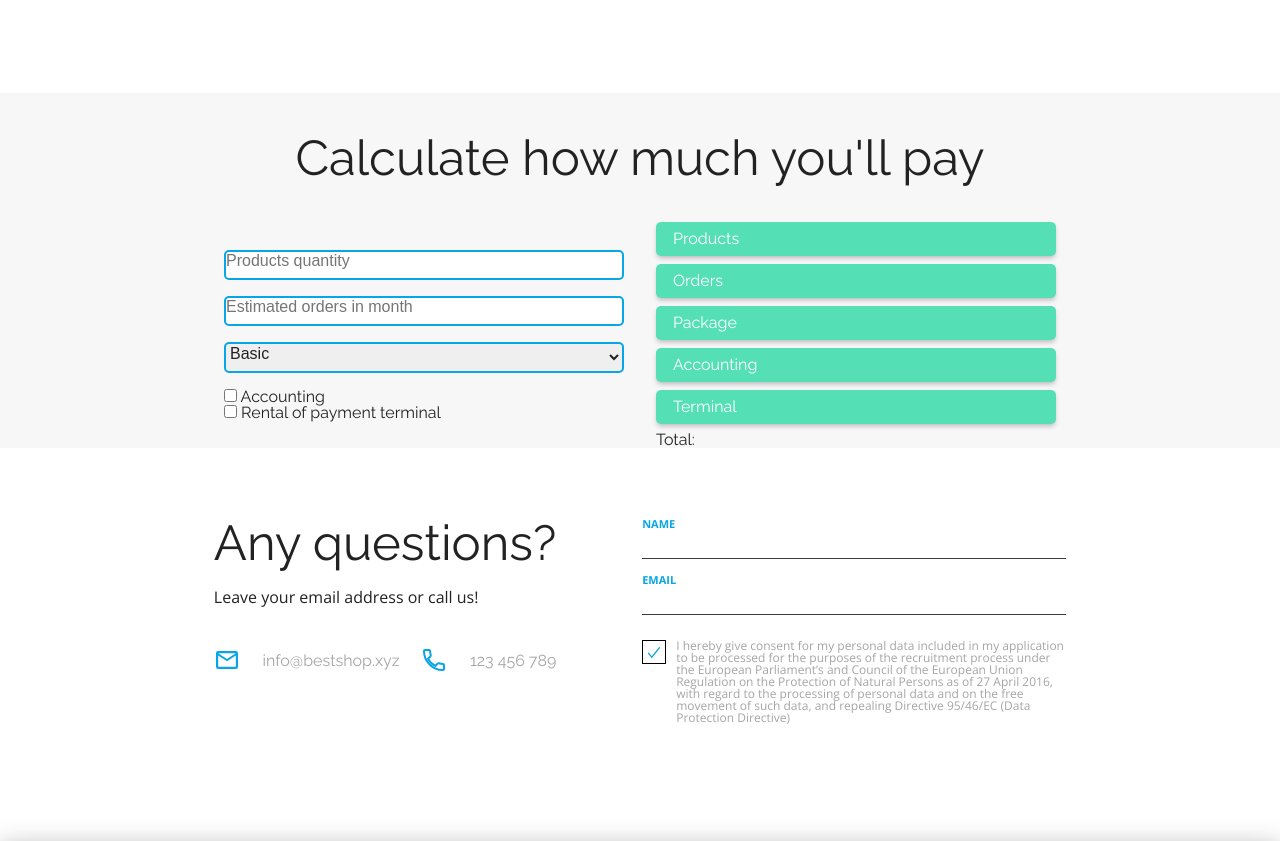
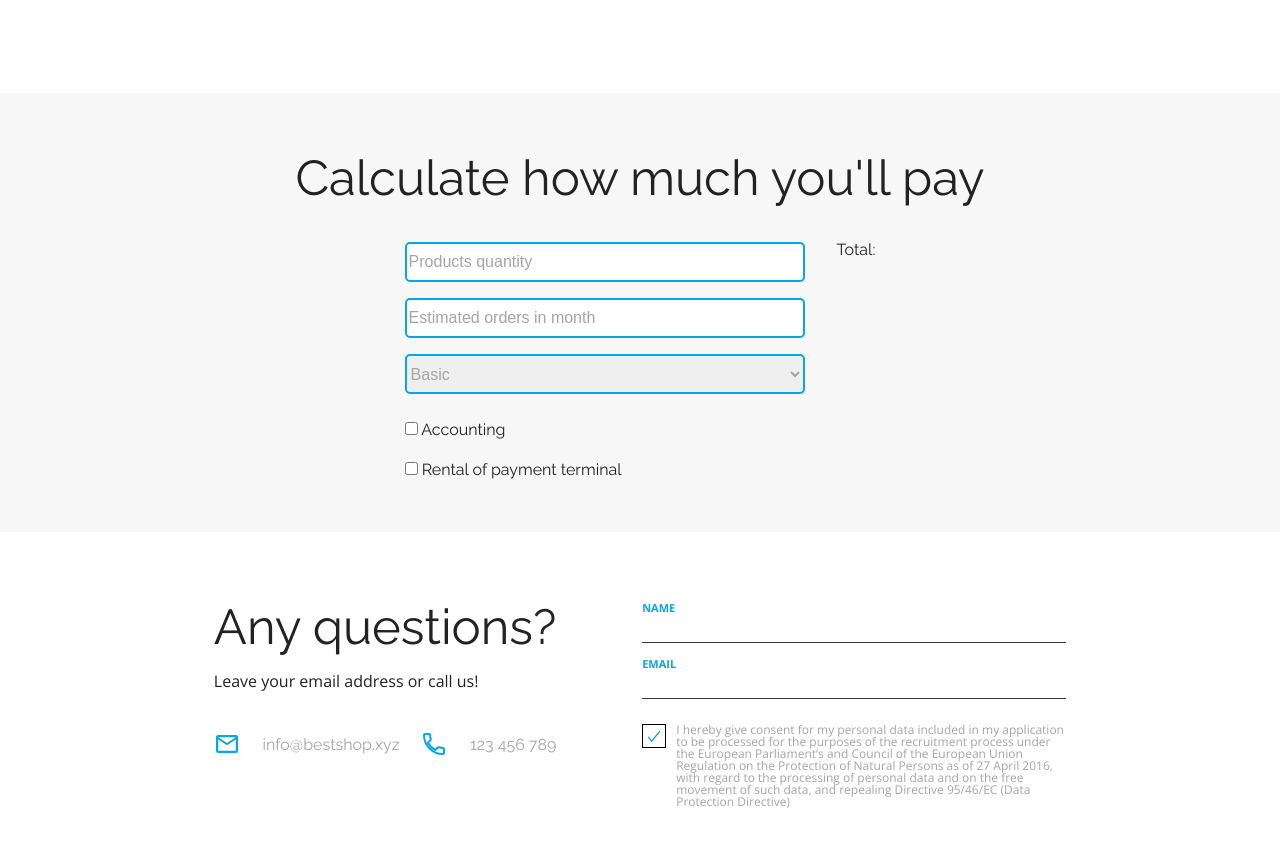
Before and after one commit to TomaszPuscian/Shop-page, a website: page index.html in a window 1280 px wide. Shown: the part 3361-4202 px from the top of the page. Drawn offline with nearby package versions, Linux system fonts and the light colour scheme.

Commit message:
finished calculator styling + added results visibility

```diff
--- a/index.html
+++ b/index.html
@@ -227,7 +227,7 @@
                     Calculate how much you'll pay
                 </h1>
                 <div class="calculator--text--container">
-                    <div>
+                    <div class="calculator--form--container">
                         <form class="calculator--form">
                             <input type="number" name="quantity" id="quantity" placeholder="Products quantity" class="calculator--form--left--input"/>
                             <input type="number" name="estimated-orders" id="estimated-orders" placeholder="Estimated orders in month" class="calculator--form--left--input"/>
@@ -247,7 +247,7 @@
                         </form>
                     </div>
                     <div class="calculator--results--container">
-                        <div class="calculator--results">
+                        <div class="calculator--results hidden">
                             <span>
                                 Products
                             </span>
@@ -255,7 +255,7 @@
                             <span id="products-price" class="calculator--price--field"></span>
                         </div>
 
-                        <div class="calculator--results">
+                        <div class="calculator--results hidden">
                             <span>
                                 Orders
                             </span>
@@ -263,7 +263,7 @@
                             <span id="orders-price" class="calculator--price--field"></span>
                         </div>
 
-                        <div class="calculator--results">
+                        <div class="calculator--results hidden">
                             <span>
                                 Package
                             </span>
@@ -271,7 +271,7 @@
                             <span id="package-price" class="calculator--price--field"></span>
                         </div>
 
-                        <div class="calculator--results">
+                        <div class="calculator--results hidden">
                             <span>
                                 Accounting
                             </span>
@@ -280,7 +280,7 @@
                             </span>
                         </div>
 
-                        <div class="calculator--results" id="terminal">
+                        <div class="calculator--results hidden" id="terminal">
                             <span>
                                 Terminal
                             </span>
--- a/js/calculator.js
+++ b/js/calculator.js
@@ -4,6 +4,7 @@ const ordersInput = document.querySelector("#estimated-orders");
 const packageInput = document.querySelector("#package");
 const accountingCheckbox = document.querySelector("#calculator-accounting-checkbox");
 const terminalCheckbox = document.querySelector("#calculator-terminal-checkbox");
+const calculatorResultsVisibility = document.querySelectorAll(".calculator--results");
 
 const productsValueCalculations = document.querySelector("#products-value-calculations");
 const productsPrice = document.querySelector("#products-price");
@@ -41,11 +42,12 @@ const sumTotalPrice = () => {
     let result = sumProducts + sumOrders + sumPackage + sumAccounting + sumTerminal;
     totalPrice.innerText = result + '$' ;
 }
-
+console.log(calculatorResultsVisibility[0]);
 // Połącz tę funkcję w jedną - "countings" albo coś
 const countPriceOfProducts = () => {
     productsInput.addEventListener("keyup", () => {
         if (Number.isInteger(parseFloat(productsInput.value)) && parseFloat(productsInput.value) > 0) {
+            calculatorResultsVisibility[0].classList.toggle("hidden")
             productsValueCalculations.innerText = `${productsInput.value} * ${productValue}$`
             productsPrice.innerText = productsInput.value * productValue + "$"
             sumProducts = 0
@@ -61,6 +63,7 @@ const countPriceOfProducts = () => {
 const countPriceOfOrders = () => {
     ordersInput.addEventListener("keyup", () => {
         if (Number.isInteger(parseFloat(productsInput.value)) && parseFloat(productsInput.value) > 0) {
+            calculatorResultsVisibility[1].classList.toggle("hidden")
             ordersValueCalculations.innerText = `${ordersInput.value} * ${orderValue}$`
             ordersPrice.innerText = ordersInput.value * orderValue + "$"
             sumOrders = 0;
--- a/scss/layout/_calculator.scss
+++ b/scss/layout/_calculator.scss
@@ -2,9 +2,13 @@
   &--container {
     @include flex-center;
     flex-direction: column;
+    padding: 20px 40px 40px 40px;
   }
   &--text--container {
     @include flex-center;
+  }
+  &--form--container {
+    min-height: 250px;
   }
   &--form {
     min-width: 400px;
@@ -15,6 +19,7 @@
     display: flex;
     flex-direction: column;
     padding-left: 2em;
+    min-height: 250px;
   }
   &--results {
     display: flex;
@@ -36,10 +41,20 @@
     }
   }
   &--form--left--input {
+    display: flex;
+    justify-content: flex-start;
+    align-items: center;
+    height: 2.5em;
     margin-bottom: 1em;
-    padding: 0 0.5em 0.5em 0;
     border: 2px solid $blue;
     border-radius: 5px;
+    color: $contact-form-paragraph;
+    &::placeholder {
+      color: $contact-form-paragraph;
+    }
+  }
+  &--checkmark--container {
+    margin: 0.75em 0;
   }
 }
 
```
Also changed, not shown: css/main.css.
